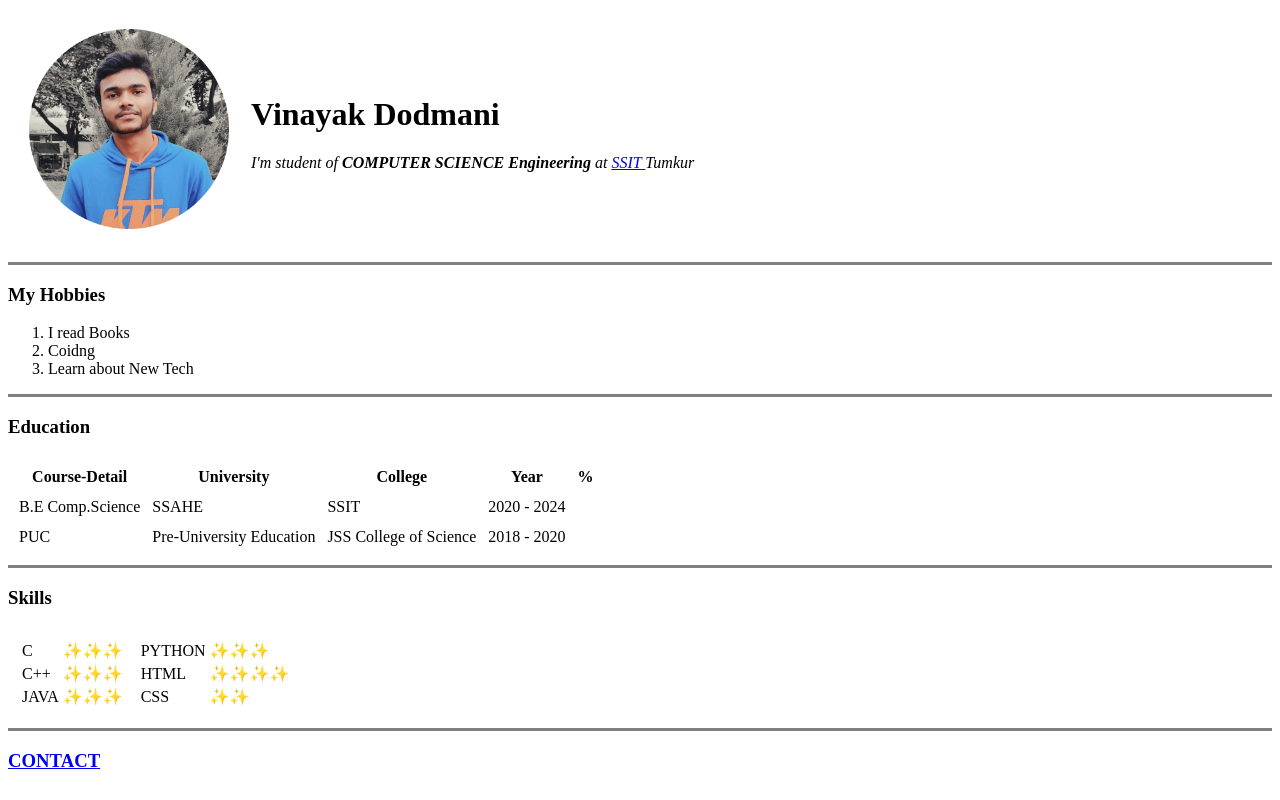
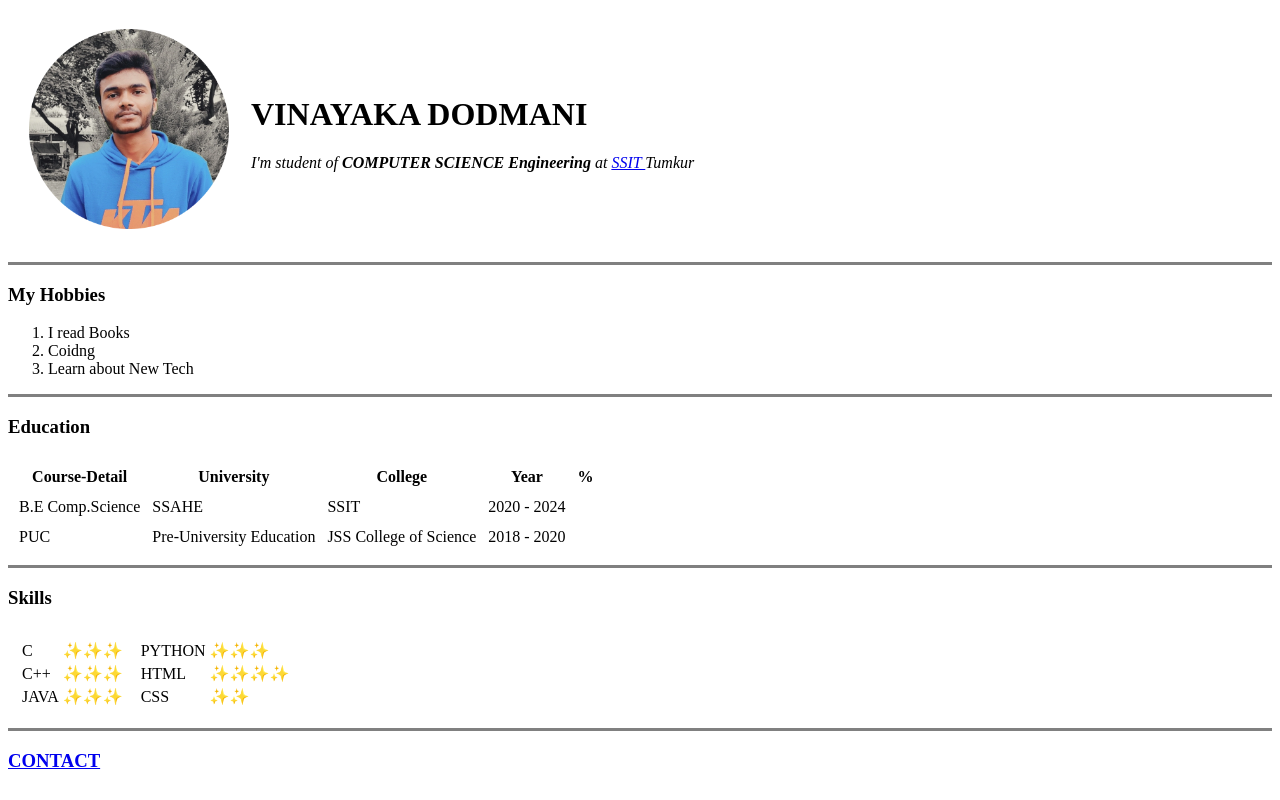
Before and after one commit to VINAYAKADODMANI/CV, a plain HTML site: page index.html in a window 1280 px wide. Drawn offline with Linux system fonts and the light colour scheme.

Commit message:
Update index.html

```diff
--- a/index.html
+++ b/index.html
@@ -8,7 +8,7 @@
         <table cellspacing="20">
             <tr>
                 <td><img src="images/vince.png" alt="Vinayak Profile Picture" height="200px" width="200px"></td>
-                <td> <h1>Vinayak Dodmani</h1>
+                <td> <h1>VINAYAKA DODMANI</h1>
                     <p><em>I'm student of <strong>COMPUTER SCIENCE Engineering</strong> at <a href="https://www.ssit.edu.in" target="_blank" title=" Officle College Website"> SSIT </a> Tumkur</em></p></td>
             </tr>
 
```
